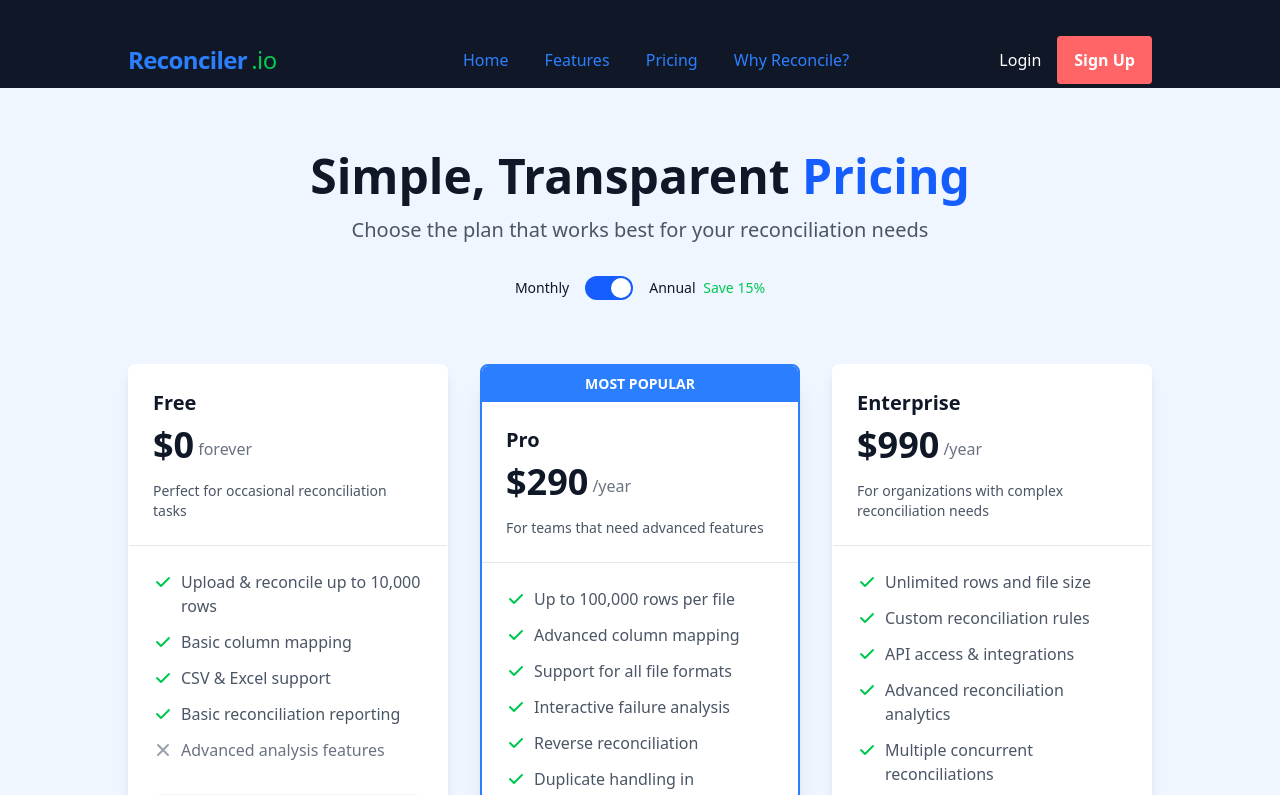
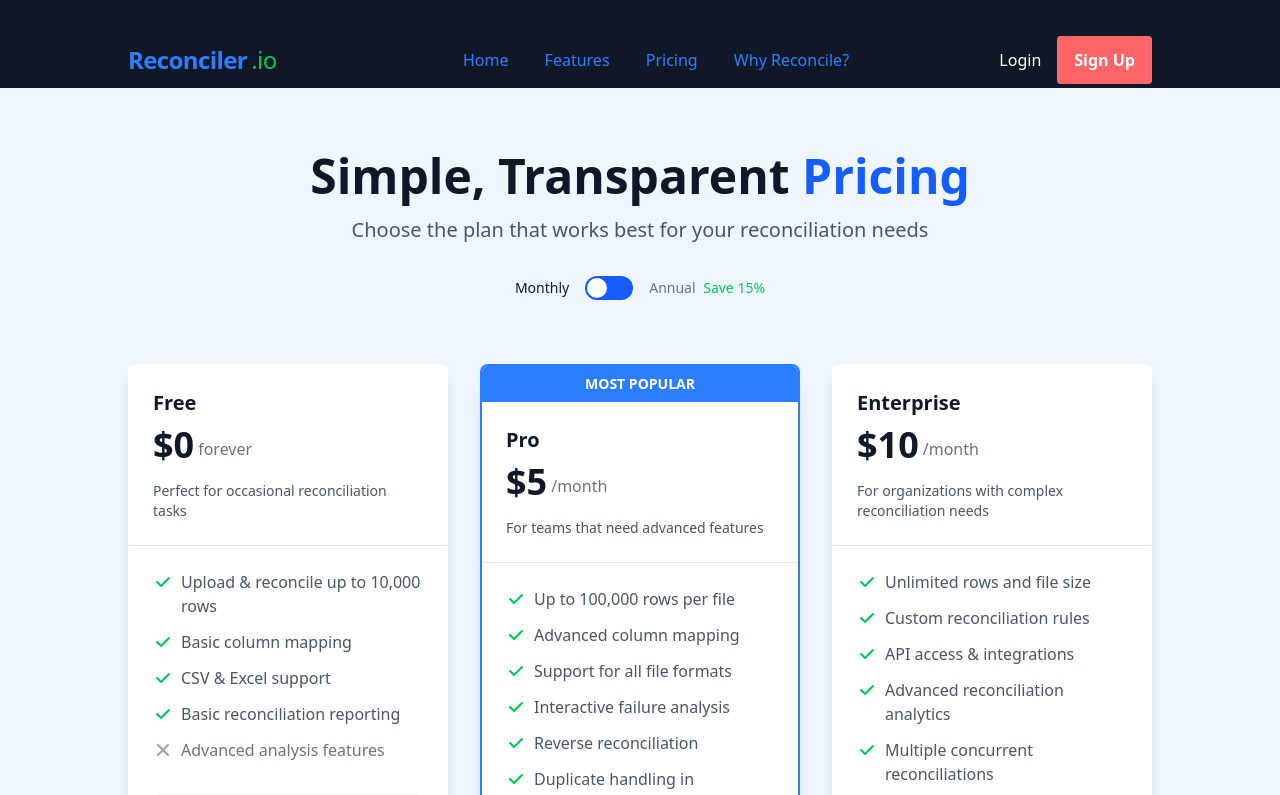
Before and after one commit to nkasozi/reconciler.io, a SvelteKit app: page /pricing in a window 1280 px wide. Shown: the top 795 px of the page. Built offline with nearby package versions, Linux system fonts and the light colour scheme.

Commit message:
Update pricing page state management and prices
Switched isAnnual and hover states to use $state for reactivity. Adjusted billing toggle logic and UI classes for clarity. Updated Pro and Enterprise plan prices to $5 and $10 respectively for improved accuracy.

```diff
--- a/src/routes/pricing/+page.svelte
+++ b/src/routes/pricing/+page.svelte
@@ -2,9 +2,9 @@
 	import { goto } from '$app/navigation';
 	import { onMount, onDestroy } from 'svelte';
 
-	let isAnnual = true;
-	let isHoveredPro = false;
-	let isHoveredEnterprise = false;
+	let isAnnual = $state(false); // Default to monthly
+	let isHoveredPro = $state(false);
+	let isHoveredEnterprise = $state(false);
 	let upgradeNotice = $state<string | null>(null);
 
 	// Check for upgrade prompt from file upload
@@ -28,7 +28,9 @@
 	});
 
 	function switchBilling() {
+		console.log('Switch billing clicked, current isAnnual:', isAnnual);
 		isAnnual = !isAnnual;
+		console.log('After toggle, isAnnual:', isAnnual);
 	}
 
 	function getPrice(monthly: number): string {
@@ -99,7 +101,7 @@
 			<!-- Billing toggle -->
 			<div class="mt-8 flex items-center justify-center">
 				<span
-					class={`text-sm ${isAnnual ? 'font-medium text-gray-900 dark:text-white' : 'text-gray-500 dark:text-gray-400'}`}
+					class={`text-sm ${!isAnnual ? 'font-medium text-gray-900 dark:text-white' : 'text-gray-500 dark:text-gray-400'}`}
 					>Monthly</span
 				>
 				<button
@@ -112,7 +114,7 @@
 					></span>
 				</button>
 				<span
-					class={`text-sm ${!isAnnual ? 'text-gray-500 dark:text-gray-400' : 'font-medium text-gray-900 dark:text-white'}`}
+					class={`text-sm ${isAnnual ? 'font-medium text-gray-900 dark:text-white' : 'text-gray-500 dark:text-gray-400'}`}
 				>
 					Annual <span class="ml-1 font-medium text-green-500">Save 15%</span>
 				</span>
@@ -238,7 +240,7 @@
 				<div class="border-b border-gray-200 p-6 dark:border-gray-700">
 					<h3 class="mb-2 text-xl font-bold text-gray-900 dark:text-white">Pro</h3>
 					<div class="mb-4 flex items-end gap-1">
-						<span class="text-4xl font-bold text-gray-900 dark:text-white">{getPrice(29)}</span>
+						<span class="text-4xl font-bold text-gray-900 dark:text-white">{getPrice(5)}</span>
 						<span class="pb-1 text-gray-500 dark:text-gray-400">{getPeriod()}</span>
 					</div>
 					<p class="text-sm text-gray-600 dark:text-gray-300">
@@ -407,7 +409,7 @@
 				<div class="border-b border-gray-200 p-6 dark:border-gray-700">
 					<h3 class="mb-2 text-xl font-bold text-gray-900 dark:text-white">Enterprise</h3>
 					<div class="mb-4 flex items-end gap-1">
-						<span class="text-4xl font-bold text-gray-900 dark:text-white">{getPrice(99)}</span>
+						<span class="text-4xl font-bold text-gray-900 dark:text-white">{getPrice(10)}</span>
 						<span class="pb-1 text-gray-500 dark:text-gray-400">{getPeriod()}</span>
 					</div>
 					<p class="text-sm text-gray-600 dark:text-gray-300">
```
